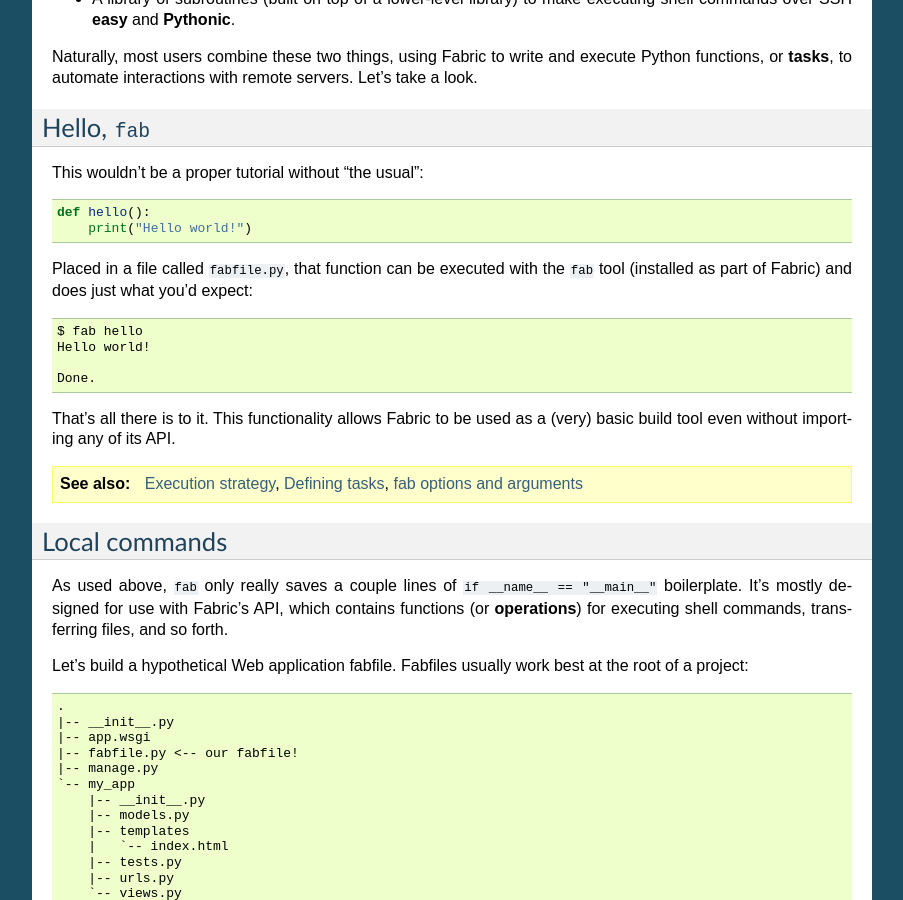
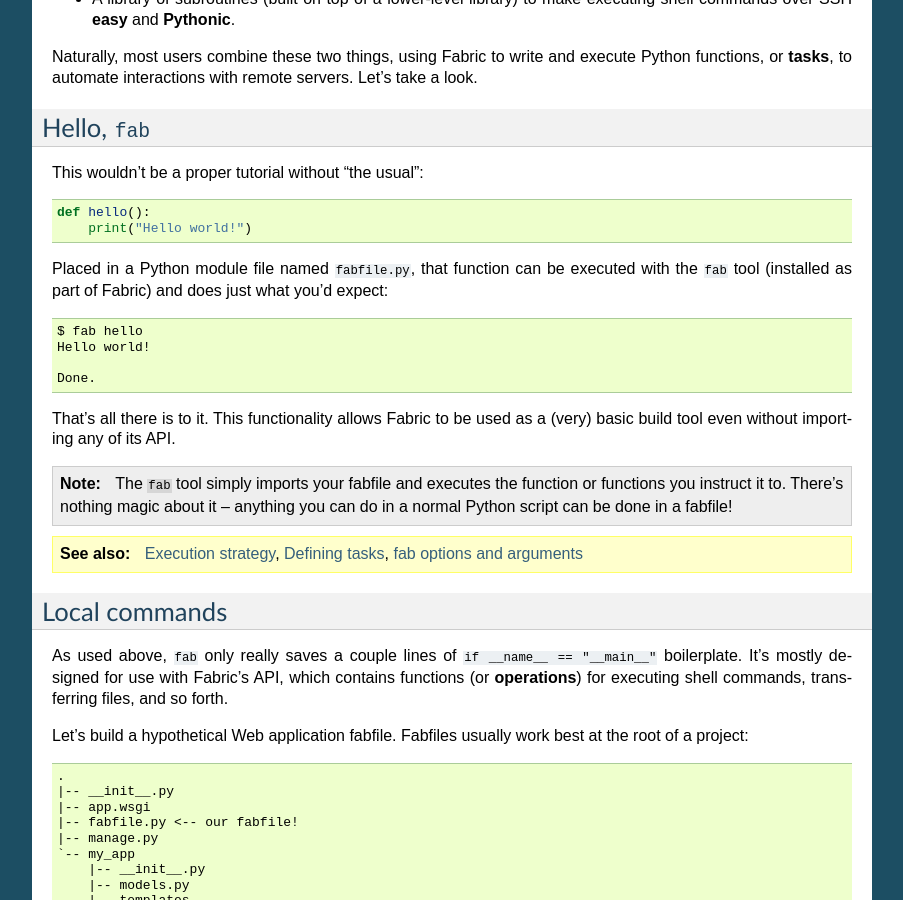
Before and after one commit to fabric/fabric, a Sphinx documentation site: the page built from docs/tutorial.rst, in a window 1280 px wide and 900 px high, scrolled down 544 px. Shown: the whole window, without its empty margins (198-1101 px from the left). Built offline with Sphinx 7.4.7, drawn with Linux system fonts in a browser that asks for light colours.

Commit message:
Imps #120: make 'fabfiles are modules' clearer.

```diff
--- a/docs/tutorial.rst
+++ b/docs/tutorial.rst
@@ -37,8 +37,9 @@
     def hello():
         print("Hello world!")
 
-Placed in a file called ``fabfile.py``, that function can be executed with the
-``fab`` tool (installed as part of Fabric) and does just what you'd expect::
+Placed in a Python module file named ``fabfile.py``, that function can be
+executed with the ``fab`` tool (installed as part of Fabric) and does just what
+you'd expect::
 
     $ fab hello
     Hello world!
@@ -47,6 +48,12 @@
 
 That's all there is to it. This functionality allows Fabric to be used as a
 (very) basic build tool even without importing any of its API.
+
+.. note::
+
+    The ``fab`` tool simply imports your fabfile and executes the function or
+    functions you instruct it to. There's nothing magic about it -- anything
+    you can do in a normal Python script can be done in a fabfile!
 
 .. seealso:: :ref:`execution-strategy`, :ref:`tasks-and-imports`, :doc:`usage/fab`
 
```
Also changed, not shown: 1 other file.
